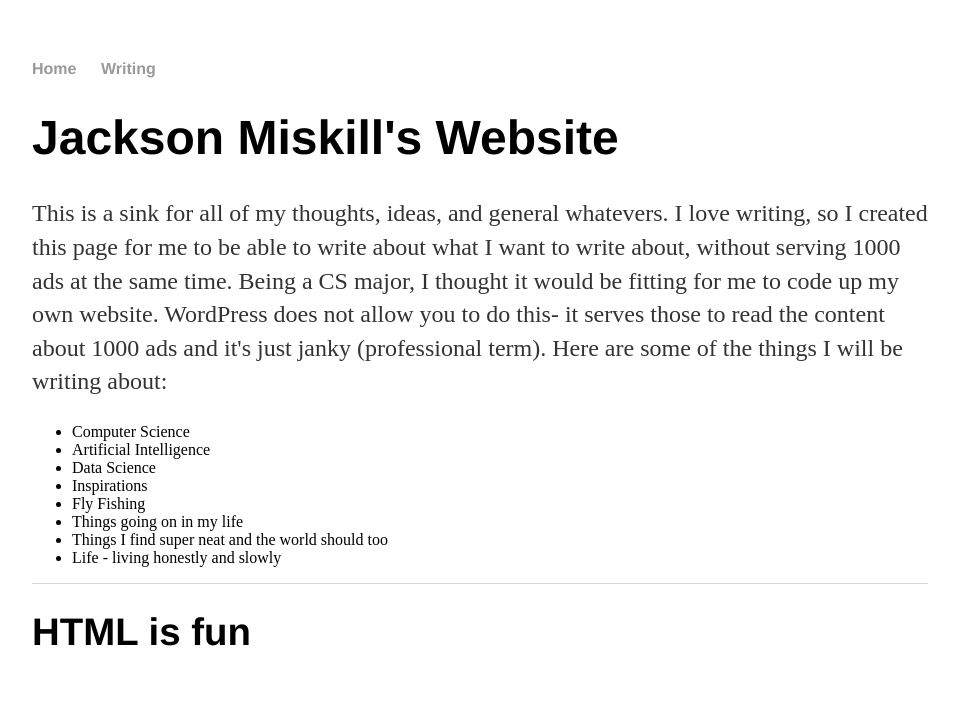
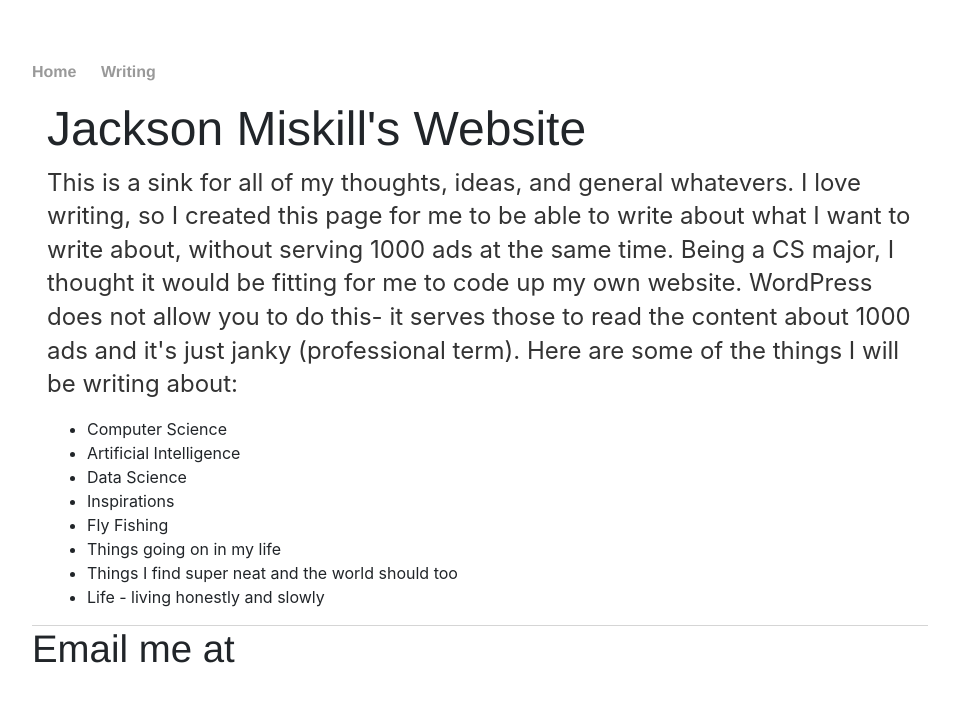
Before and after one commit to j-miskill/j-miskill.github.io, a Jekyll site: the page built from index.html, in a window 1280 px wide. Shown: the top 702 px of the page, without its empty margins (160-1118 px from the left). Built offline with Jekyll 4.4.1, drawn with Linux system fonts in a browser that asks for light colours.

Commit message:
adding in some changes for the blog. Wanted to update the overall appearance.

```diff
--- a/_layouts/default.html
+++ b/_layouts/default.html
@@ -3,7 +3,15 @@
   <head>
     <title>{{ page.title }}</title>
     <!-- link to main stylesheet -->
-			<link rel="stylesheet" type="text/css" href="/css/main.css">
+    <link
+      href="https://fonts.googleapis.com/css2?family=Roboto:wght@400;700&display=swap"
+      rel="stylesheet"
+    />
+    <link
+      href="https://stackpath.bootstrapcdn.com/bootstrap/4.5.2/css/bootstrap.min.css"
+      rel="stylesheet"
+    />
+    <link rel="stylesheet" type="text/css" href="/css/main.css" />
   </head>
   <body>
     <nav>
@@ -12,14 +20,13 @@
         <li><a href="/writing">Writing</a></li>
       </ul>
     </nav>
-			<div class="container">
-
-
-			{{ content }}
-
-			</div><!-- /.container -->
+    <div class="container">{{ content }}</div>
+    <!-- /.container -->
     <footer>
-	    		<h1>HTML is fun</h1>
+      <h1>
+        Email me at
+        <a href="mailto:{{ jcmiskill@gmail.com }}">{{ site.email }}</a>
+      </h1>
     </footer>
   </body>
 </html>
```
Also changed, not shown: 1 other file. Lines whose indentation alone changed are shown as unchanged.
